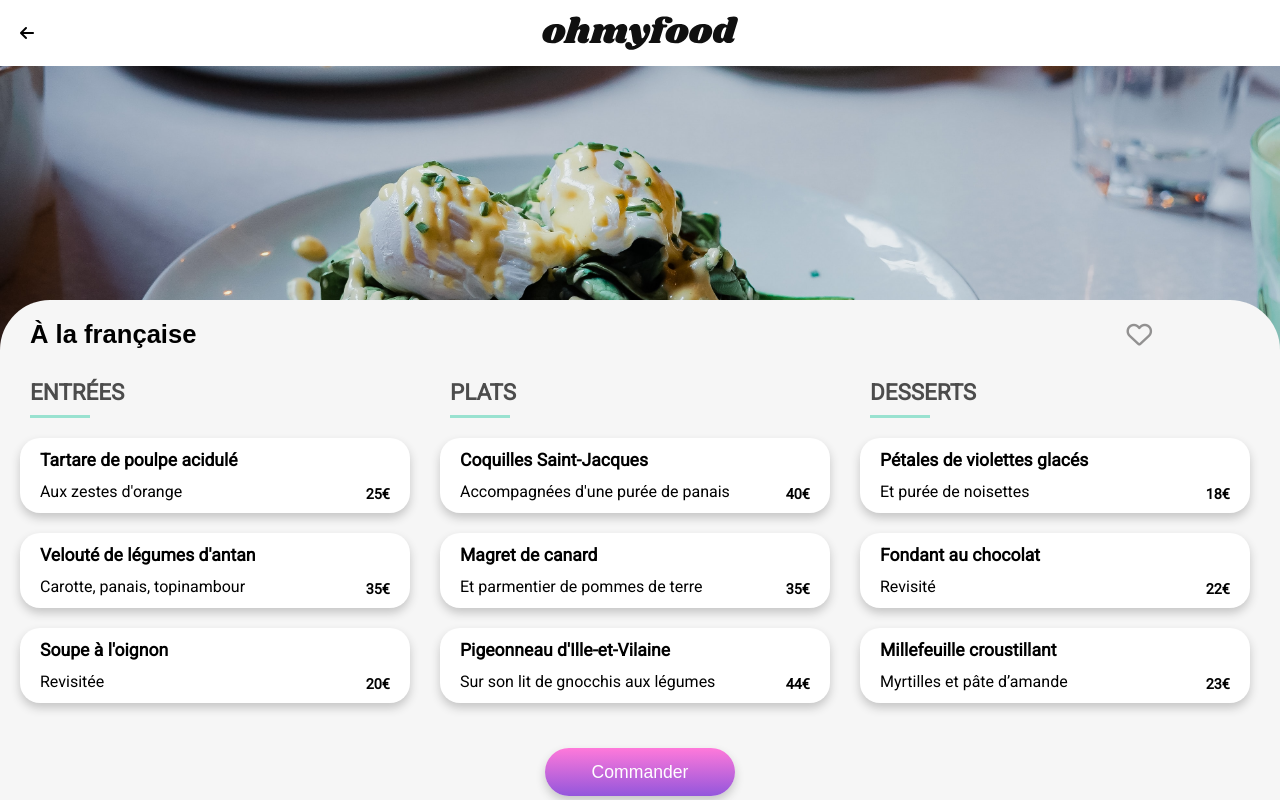
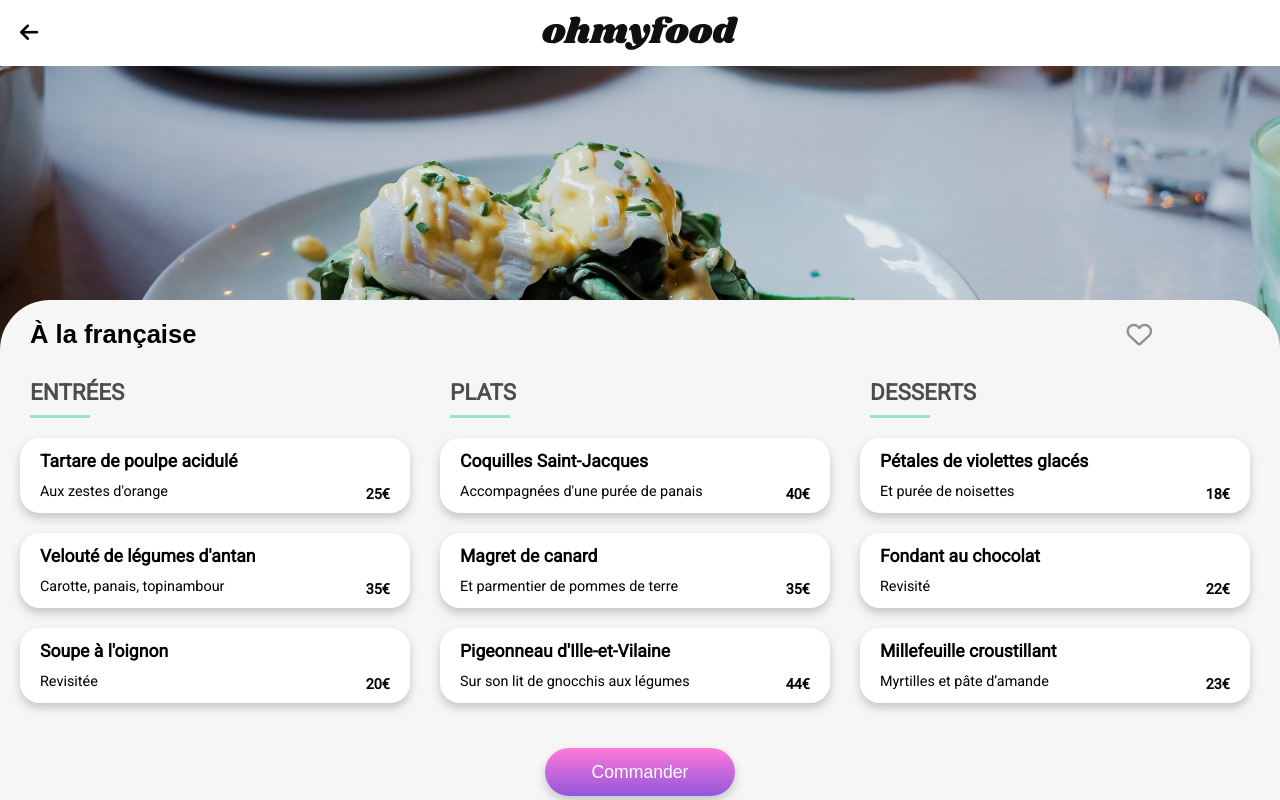
Before and after one commit to Gonta95/GuillaumeNairaince_3_01072021, a website: page menu/a_la_francaise.html in a window 1280 px wide. Shown: the top 800 px of the page. Drawn offline with Linux system fonts and the light colour scheme; a web font is replaced by a local one.

Commit message:
modification taille flèche

```diff
--- a/sass/layouts/_header.scss
+++ b/sass/layouts/_header.scss
@@ -6,6 +6,10 @@
     &__link {
         position: absolute;
         left: 20px;
+
+        i {
+            font-size: 1.3rem;
+        }
     }
     &__logo {
         font-size: 0.2em;
--- a/sass/utils/_mixins.scss
+++ b/sass/utils/_mixins.scss
@@ -70,7 +70,6 @@
             white-space: nowrap;
         }
 
-
         &--description {
             display: flex;
             flex-direction: column;
@@ -79,7 +78,12 @@
             overflow: hidden;
             text-overflow: ellipsis;
             white-space: nowrap;
-
+           @media (min-width:1132px) and (max-width: 1300px) {
+               font-size:  0.9rem;
+           }
+           @media (min-width:1050px) and (max-width: 1131px) {
+            font-size:  0.8rem;
+        }
 
             .description {
                 font-weight: 700;
```
Also changed, not shown: index.html (+1 -1 lines), public/css/style.css, 1 other file.
